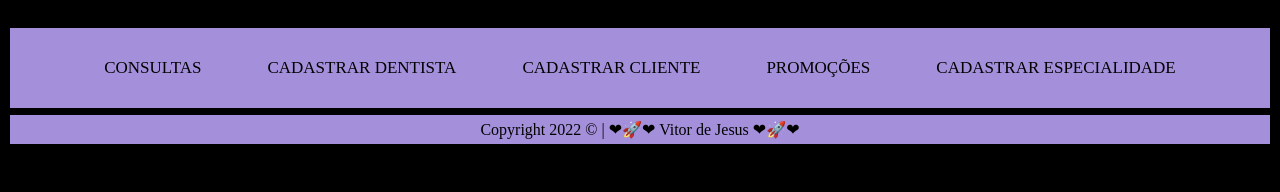
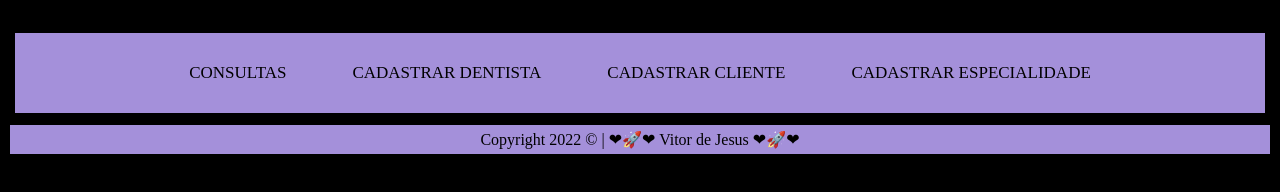
Before and after one commit to Vitor-ext/Projeto-Front-End, a website: page src/screens/consultas.html in a window 1280 px wide. Drawn offline with Linux system fonts and the light colour scheme; files whose address does not match are found by name.

Commit message:
"Front-End"

```diff
--- a/js/script.js
+++ b/js/script.js
@@ -8,12 +8,6 @@ function Peq (event) {
 
 
 
-
-
-
-
-
-
 window.onload = () => {
     const pesquisa = document.querySelector('pesquisa');
     pesquisa.addEventListener('click', Peq);
--- a/src/screens/consultas.html
+++ b/src/screens/consultas.html
@@ -4,23 +4,27 @@
     <meta charset="UTF-8">
     <meta name="viewport" content="width=device-width, initial-scale=1.0">
     <meta http-equiv="X-UA-Compatible" content="ie=edge">
-    <title>CRUD</title>.
+    <title>Consultas</title>.
 
     <link rel="stylesheet" href="../../css/style.css">
     <link rel="stylesheet" href="../../css/burguer.css">
 </head>
 <body>
-    <nav>
-        <!-- <label class="logo">"SORRIYES"</label> -->
+    <div class="consultorio">
 
-        <ul class="">  <!--Criar Menu Hamburguer-->
-            <li><a href="#">Consultas</li>
-            <li><a href="#">Cadastrar Dentista</li>
-            <li><a href="#">Cadastrar Cliente</li>
-            <li><a href="#">Promoções</li>
-            <li><a href="#">Cadastrar Especialidade</li>
-        </ul>
-    </nav>
+        <nav>
+          <!-- <label class="logo">"SORRIYES"</label> -->
+          <ul class="">
+            <!--<li><a href="./index.html">Inicio</li>-->
+            <li><a href="./src/screens/Cadastrar_consultas.html">Consultas</li>
+            <li><a href="./src/screens/cadastrar_dentista.html">Cadastrar Dentista</li>
+            <li><a href="./src/screens/cadastrar_cliente.html">Cadastrar Cliente</li>
+            <li><a href="./src/screens/cadastrar_especialidade.html">Cadastrar Especialidade</li>
+          </ul>
+        </nav>
+
+
+    </div>
     <main>
 
     </main>
```
